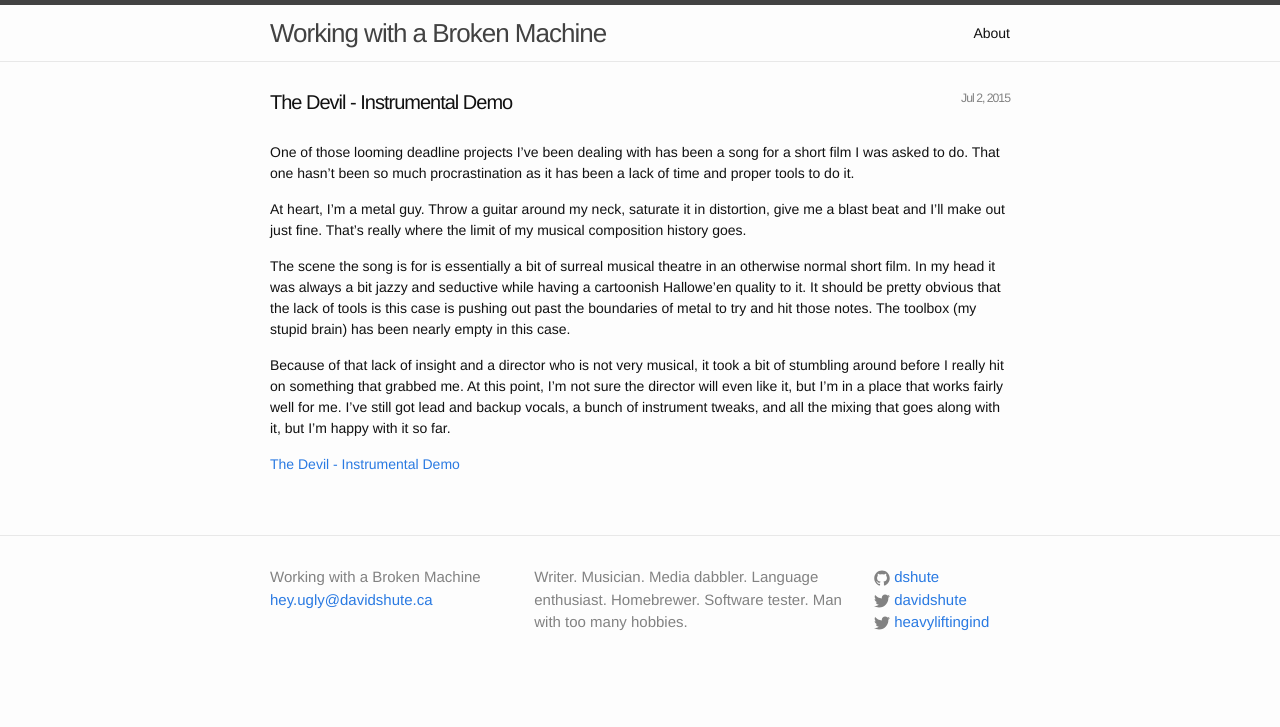
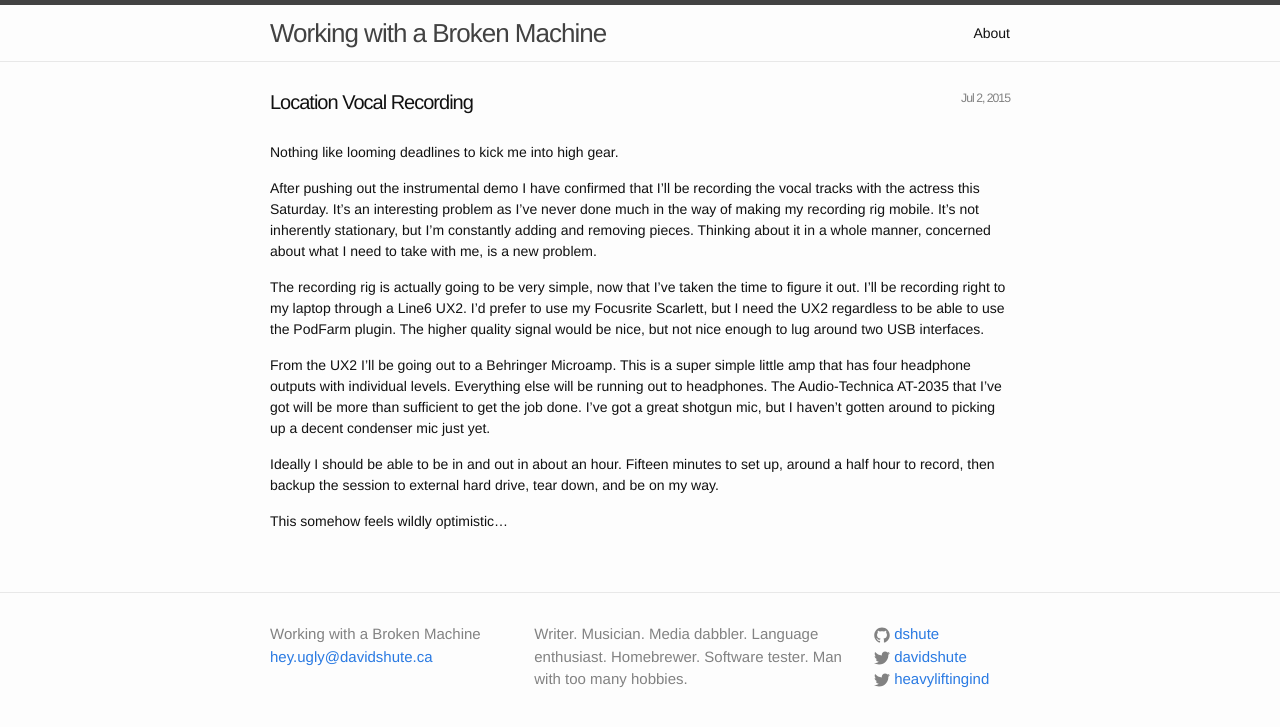
Before and after one commit to dshute/dshute.github.io, a Jekyll site: the page built from _posts/2015-07-02-the-devil-instrumental-demo.markdown, in a window 1280 px wide. Shown: the top 727 px of the page. Built offline with Jekyll 4.4.1, drawn with Linux system fonts in a browser that asks for light colours.

Commit message:
new post - location vocal recording

```diff
--- a/_posts/2015-07-02-the-devil-instrumental-demo.markdown
+++ b/_posts/2015-07-02-the-devil-instrumental-demo.markdown
@@ -1,16 +1,18 @@
 ---
 layout: post
-title:  "The Devil - Instrumental Demo"
-date:   2015-07-02 00:32:25
+title:  "Location Vocal Recording"
+date:   2015-07-02 22:42:25
 categories: music
 ---
 
-One of those looming deadline projects I've been dealing with has been a song for a short film I was asked to do. That one hasn't been so much procrastination as it has been a lack of time and proper tools to do it.
+Nothing like looming deadlines to kick me into high gear.
 
-At heart, I'm a metal guy. Throw a guitar around my neck, saturate it in distortion, give me a blast beat and I'll make out just fine. That's really where the limit of my musical composition history goes.
+After pushing out the instrumental demo I have confirmed that I'll be recording the vocal tracks with the actress this Saturday. It's an interesting problem as I've never done much in the way of making my recording rig mobile. It's not inherently stationary, but I'm constantly adding and removing pieces. Thinking about it in a whole manner, concerned about what I need to take with me, is a new problem.
 
-The scene the song is for is essentially a bit of surreal musical theatre in an otherwise normal short film. In my head it was always a bit jazzy and seductive while having a cartoonish Hallowe'en quality to it. It should be pretty obvious that the lack of tools is this case is pushing out past the boundaries of metal to try and hit those notes. The toolbox (my stupid brain) has been nearly empty in this case.
+The recording rig is actually going to be very simple, now that I've taken the time to figure it out. I'll be recording right to my laptop through a Line6 UX2. I'd prefer to use my Focusrite Scarlett, but I need the UX2 regardless to be able to use the PodFarm plugin. The higher quality signal would be nice, but not nice enough to lug around two USB interfaces.
 
-Because of that lack of insight and a director who is not very musical, it took a bit of stumbling around before I really hit on something that grabbed me. At this point, I'm not sure the director will even like it, but I'm in a place that works fairly well for me.  I've still got lead and backup vocals, a bunch of instrument tweaks, and all the mixing that goes along with it, but I'm happy with it so far.
+From the UX2 I'll be going out to a Behringer Microamp.  This is a super simple little amp that has four headphone outputs with individual levels. Everything else will be running out to headphones.  The Audio-Technica AT-2035 that I've got will be more than sufficient to get the job done. I've got a great shotgun mic, but I haven't gotten around to picking up a decent condenser mic just yet.
 
-[The Devil - Instrumental Demo](https://dl.dropboxusercontent.com/u/800800/the%20devil%20-%20full%20instrumental.mp3)
+Ideally I should be able to be in and out in about an hour. Fifteen minutes to set up, around a half hour to record, then backup the session to external hard drive, tear down, and be on my way.
+
+This somehow feels wildly optimistic...
```
